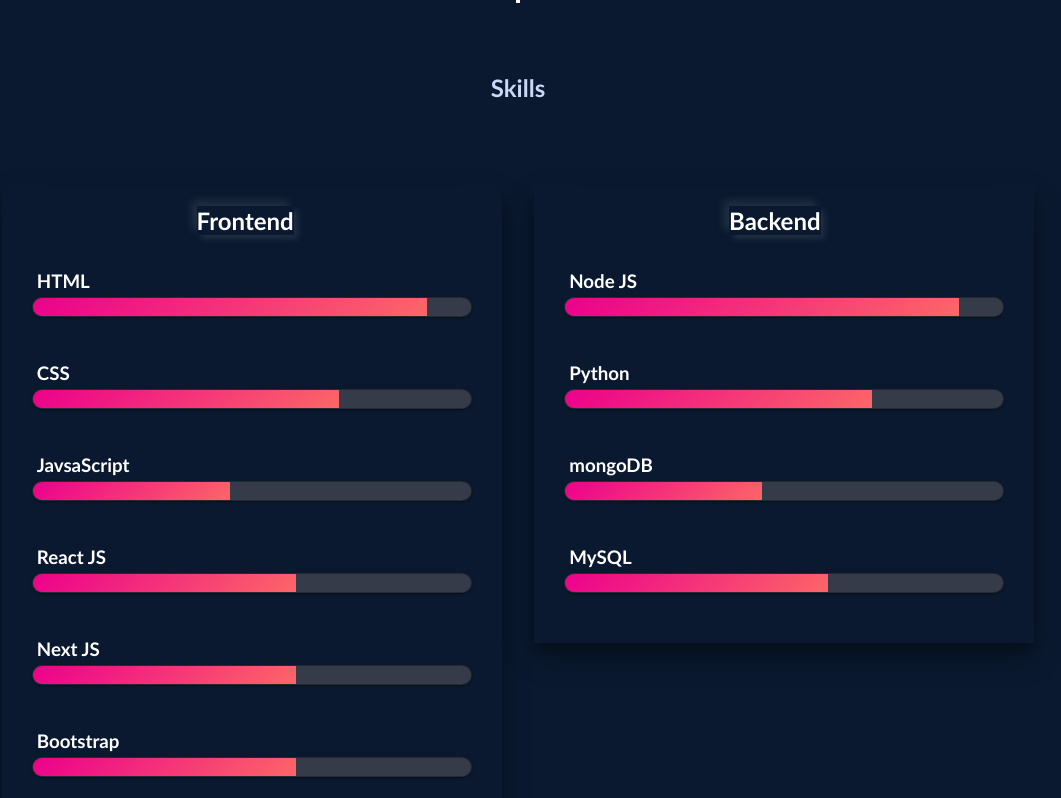
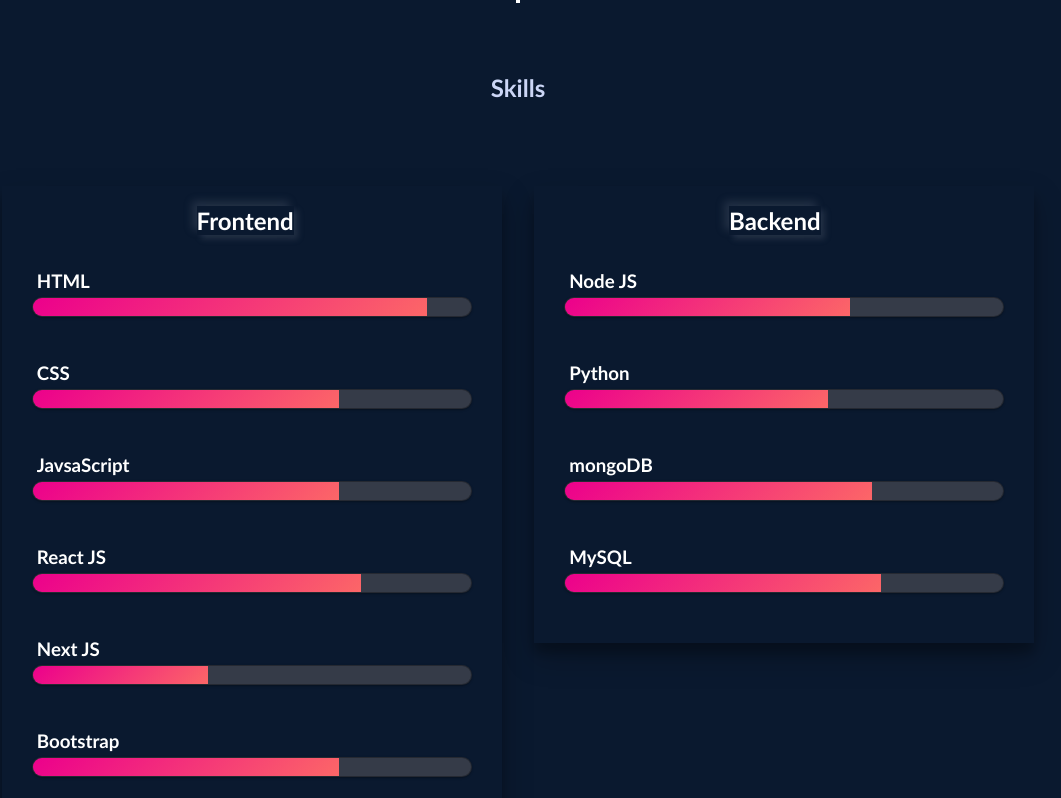
Before and after one commit to ikbalrazu/MyPortfolio, a React (Create React App) app: page / in a window 1280 px wide. Shown: the part 1529-2327 px from the top of the page, without its empty margins (122-1183 px from the left). Built offline with nearby package versions, Linux system fonts and the light colour scheme.

Commit message:
skills section done for now

```diff
--- a/src/components/Skills.js
+++ b/src/components/Skills.js
@@ -27,31 +27,31 @@ const Skills = () => {
         <li>
           <h3>JavsaScript</h3>
           <span className="bar">
-            <span className="php"></span>
+            <span className="javascript"></span>
           </span>
         </li>
         <li>
           <h3>React JS</h3>
           <span className="bar">
-            <span className="javascript"></span>
+            <span className="reactjs"></span>
           </span>
         </li>
         <li>
           <h3>Next JS</h3>
           <span className="bar">
-            <span className="javascript"></span>
+            <span className="nextjs"></span>
           </span>
         </li>
         <li>
           <h3>Bootstrap</h3>
           <span className="bar">
-            <span className="javascript"></span>
+            <span className="bootstrap"></span>
           </span>
         </li>
         <li>
           <h3>Material-UI</h3>
           <span className="bar">
-            <span className="javascript"></span>
+            <span className="materialui"></span>
           </span>
         </li>
       </div>
@@ -61,25 +61,25 @@ const Skills = () => {
         <li>
           <h3>Node JS</h3>
           <span className="bar">
-            <span className="html"></span>
+            <span className="nodejs"></span>
           </span>
         </li>
         <li>
           <h3>Python</h3>
           <span className="bar">
-            <span className="css"></span>
+            <span className="python"></span>
           </span>
         </li>
         <li>
           <h3>mongoDB</h3>
           <span className="bar">
-            <span className="php"></span>
+            <span className="mongodb"></span>
           </span>
         </li>
         <li>
           <h3>MySQL</h3>
           <span className="bar">
-            <span className="javascript"></span>
+            <span className="mysql"></span>
           </span>
         </li>
       </div>
--- a/src/styles/skills.css
+++ b/src/styles/skills.css
@@ -87,20 +87,100 @@
 
   .html {
     width: 90%;
-    animation: css 3s;
+    animation: html 3s;
   }
   .css {
     width: 70%;
     animation: css 3s;
   }
-  .php {
-    width: 45%;
-    animation: php 3s;
+  .reactjs {
+    width: 75%;
+    animation: reactjs 3s;
   }
   .javascript {
-    width: 60%;
+    width: 70%;
     animation: javascript 3s;
   }
+  .nextjs{
+    width: 40%;
+    animation: nextjs 3s;
+  }
+  .bootstrap{
+    width: 70%;
+    animation: bootstrap 3s;
+  }
+  @keyframes bootstrap{
+    0% {
+      width: 0%;
+    }
+    100% {
+      width: 70%;
+    }
+  }
+  .materialui{
+    width: 60%;
+    animation: materialui 3s;
+  }
+  @keyframes materialui{
+    0% {
+      width: 0%;
+    }
+    100% {
+      width: 60%;
+    }
+  }
+
+  /* backend */
+  .nodejs{
+    width: 65%;
+    animation: nodejs 3s;
+  }
+  @keyframes nodejs{
+    0% {
+      width: 0%;
+    }
+    100% {
+      width: 65%;
+    }
+  }
+  .python{
+    width: 60%;
+    animation: python 3s;
+  }
+  @keyframes python{
+    0% {
+      width: 0%;
+    }
+    100% {
+      width: 60%;
+    }
+  }
+  .mongodb{
+    width: 70%;
+    animation: mongodb 3s;
+  }
+  @keyframes mongodb{
+    0% {
+      width: 0%;
+    }
+    100% {
+      width: 70%;
+    }
+  }
+  .mysql{
+    width: 72%;
+    animation: mysql 3s;
+  }
+  @keyframes mysql{
+    0% {
+      width: 0%;
+    }
+    100% {
+      width: 72%;
+    }
+  }
+
+
 
   @keyframes html {
     0% {
@@ -118,12 +198,12 @@
       width: 70%;
     }
   }
-  @keyframes php {
+  @keyframes reactjs {
     0% {
       width: 0%;
     }
     100% {
-      width: 45%;
+      width: 75%;
     }
   }
   @keyframes javascript {
@@ -134,3 +214,11 @@
       width: 60%;
     }
   }
+  @keyframes nextjs {
+    0% {
+      width: 0%;
+    }
+    100% {
+      width: 40%;
+    }
+  }
```
